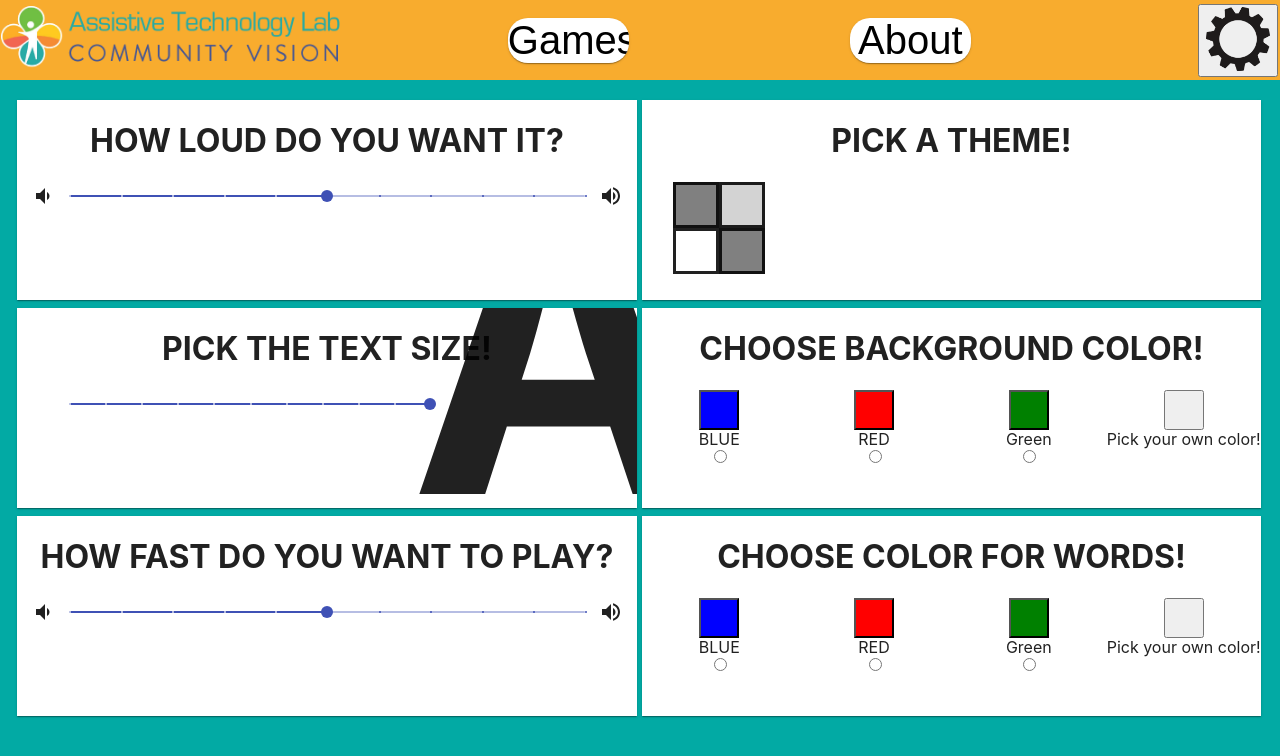
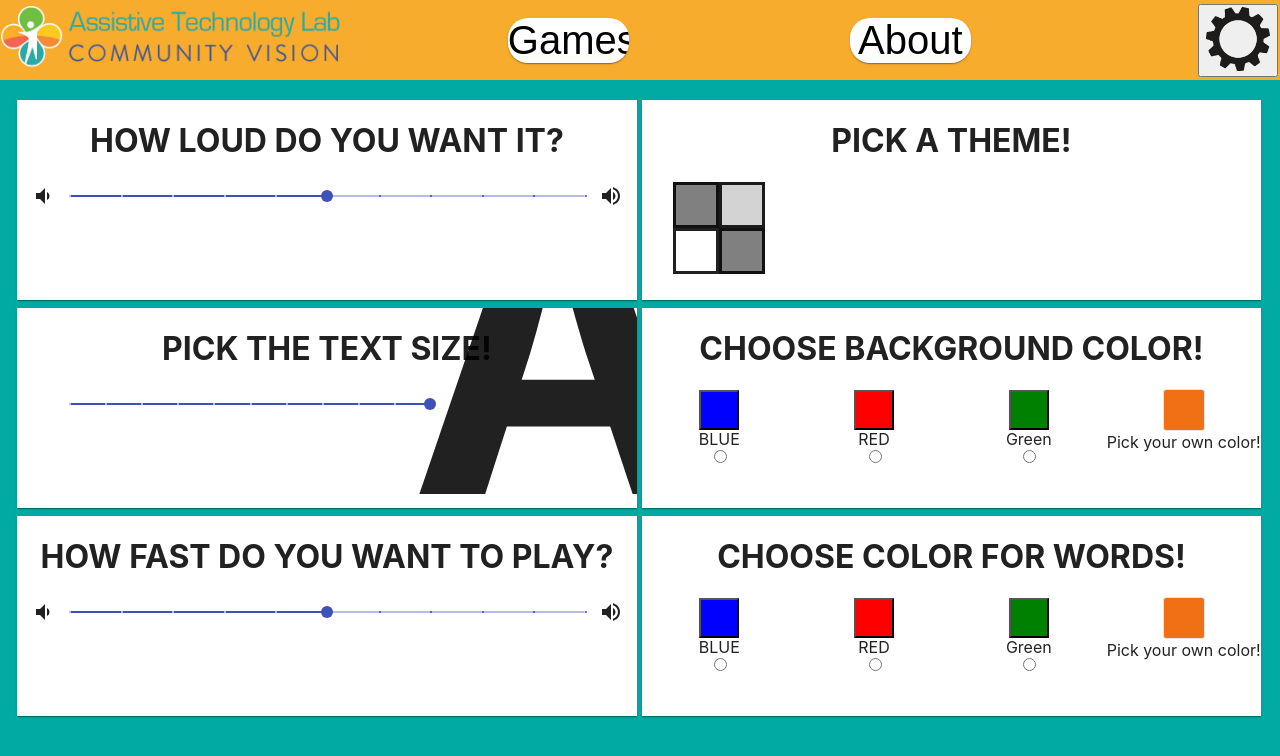
Before and after one commit to TheCoolBoss/CS483-Community-Vision, a React (Create React App) app in the folder community_vision/: page /settings in a window 1280 px wide. Shown: the top 756 px of the page. Built offline with nearby package versions, Linux system fonts and the light colour scheme.

Commit message:
Update Settings.js
added color picker

```diff
--- a/community_vision/src/Components/Settings.js
+++ b/community_vision/src/Components/Settings.js
@@ -6,6 +6,7 @@
 import VolumeDown from '@material-ui/icons/VolumeDown';
 import VolumeUp from '@material-ui/icons/VolumeUp';
 import { SketchPicker, SwatchesPicker } from 'react-color';
+import reactCSS from 'reactcss'
 
 function initial(type){
     if(localStorage.getItem(type) != null){
@@ -152,7 +153,7 @@
                                 </Grid>
                                 <Grid container xs={3} direction='column'>
                                     <Grid item>
-                                        <button style={{height: '5vh', width: '5vh'}}></button>
+                                        <SketchExample/>
                                     </Grid>
                                     <Grid item>
                                         <p style={{margin: -2}}>Pick your own color!</p>
@@ -200,7 +201,7 @@
                                 </Grid>
                                 <Grid container xs={3} direction='column'>
                                     <Grid item>
-                                        <button style={{height: '5vh', width: '5vh'}}></button>
+                                        <SketchExample/>
                                     </Grid>
                                     <Grid item>
                                         <p style={{margin: -2}}>Pick your own color!</p>
@@ -215,11 +216,76 @@
     )
 }
 
-class SketchPickerComponent extends React.Component {
+class SketchExample extends React.Component {
+    state = {
+      displayColorPicker: false,
+      color: {
+        r: '241',
+        g: '112',
+        b: '19',
+        a: '1',
+      },
+    };
+
+    handleClick = () => {
+      this.setState({ displayColorPicker: !this.state.displayColorPicker })
+    };
+
+    handleClose = () => {
+      this.setState({ displayColorPicker: false })
+    };
+
+    handleChange = (color) => {
+      this.setState({ color: color.rgb })
+    };
 
     render() {
-      return <SketchPicker />;
+
+      const styles = reactCSS({
+        'default': {
+          color: {
+            width: '5vh',
+            height: '5vh',
+            borderRadius: '2px',
+            background: `rgba(${ this.state.color.r }, ${ this.state.color.g }, ${ this.state.color.b }, ${ this.state.color.a })`,
+          },
+          swatch: {
+            background: '#fff',
+            borderRadius: '2px',
+            boxShadow: '0 0 0 1px rgba(0,0,0,.1)',
+            display: 'inline-block',
+            cursor: 'pointer',
+          },
+          popover: {
+            position: 'absolute',
+            marginTop: '-300px',
+            marginLeft: '-20px',
+            zIndex: '2',
+          },
+          cover: {
+            position: 'fixed',
+            top: '0px',
+            right: '0px',
+            bottom: '0px',
+            left: '0px',
+          },
+        },
+      });
+
+      return (
+        <div>
+          <div style={ styles.swatch } onClick={ this.handleClick }>
+            <div style={ styles.color } />
+          </div>
+          { this.state.displayColorPicker ? <div style={ styles.popover }>
+            <div style={ styles.cover } onClick={ this.handleClose }/>
+            <SketchPicker color={ this.state.color } onChange={ this.handleChange } />
+          </div> : null }
+
+        </div>
+      )
     }
-  }
+}
+
 
 export default Settings;
```
